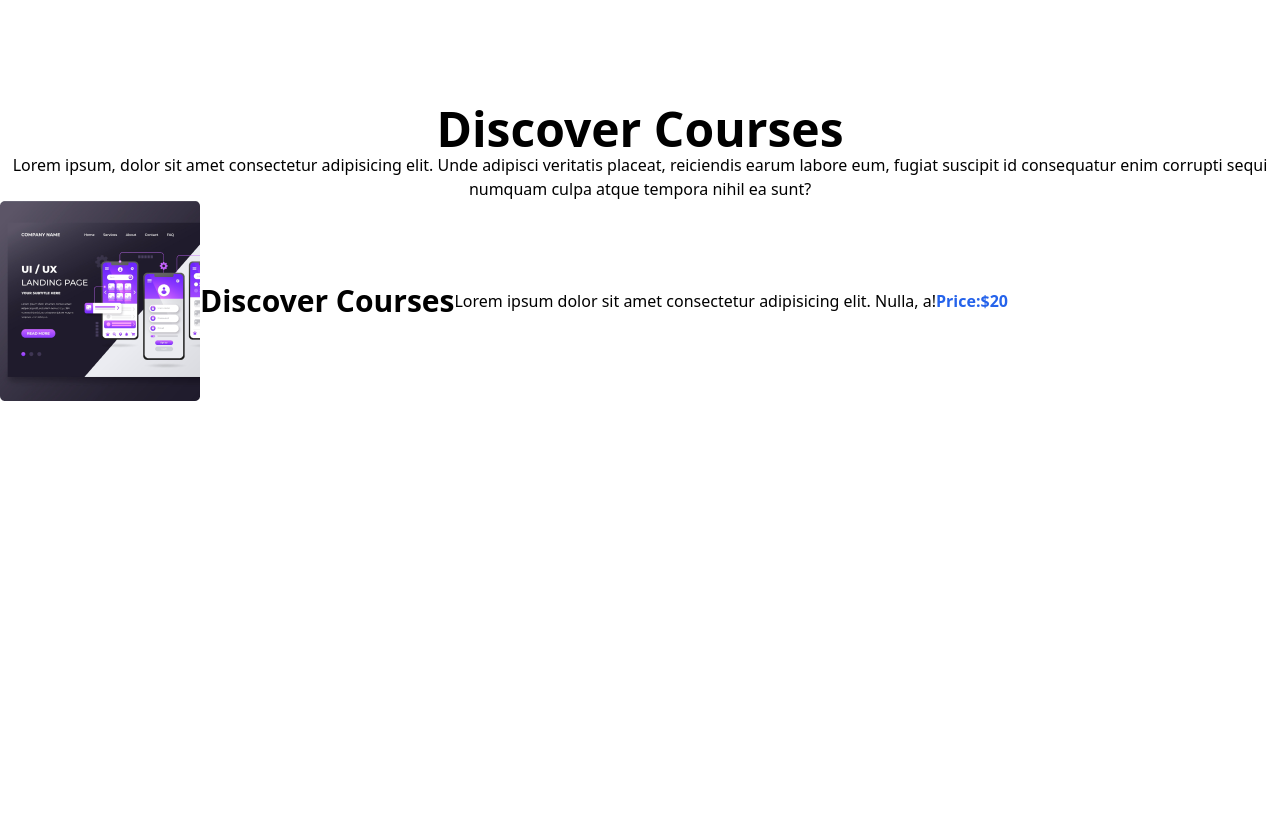
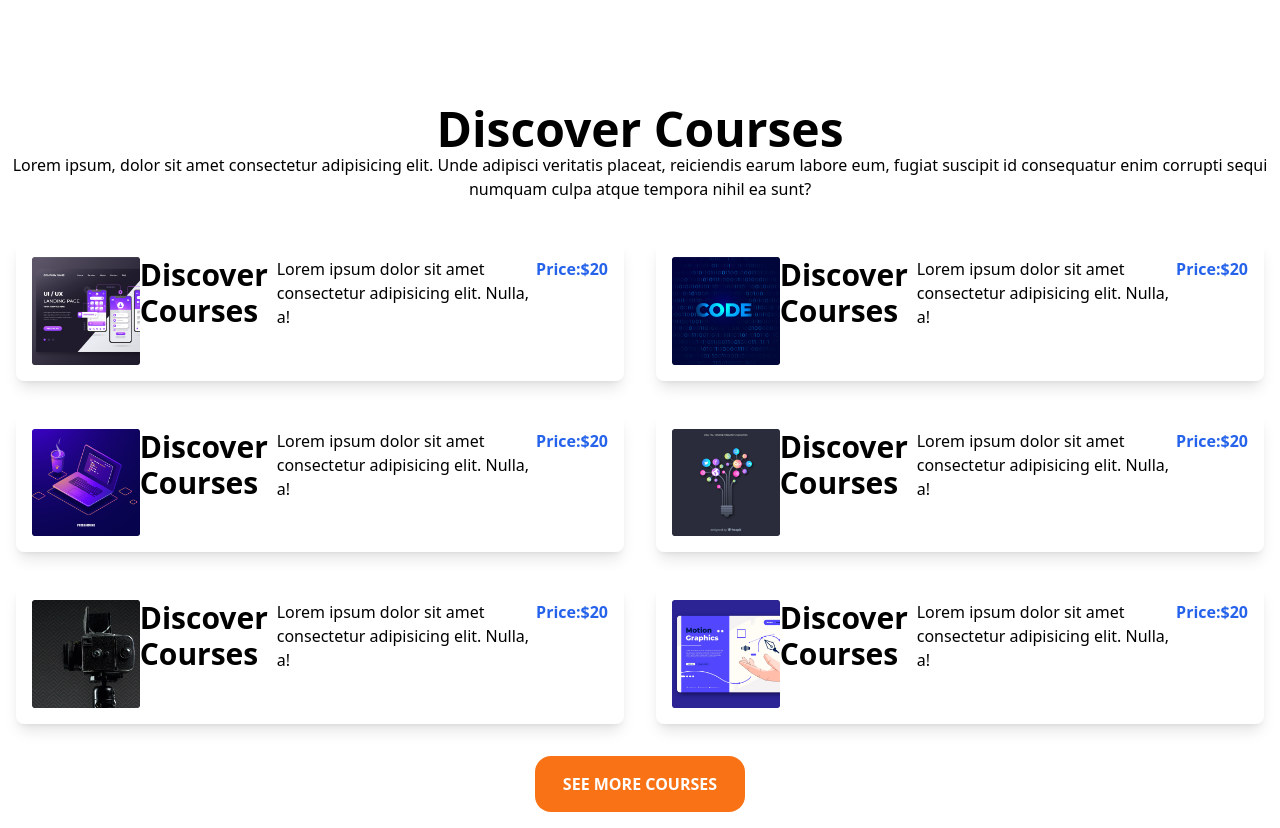
Before and after one commit to snigdharoy24/third-assignment, a plain HTML site: page index.html in a window 1280 px wide. Shown: the part 817-1645 px from the top of the page. Before the commit the page ends 1218 px from the top, so only its background shows below. Drawn offline with nearby package versions, Linux system fonts and the light colour scheme.

Commit message:
course list added

```diff
--- a/index.html
+++ b/index.html
@@ -170,7 +170,7 @@
 
     <main>
 
-        <section class="container mx-auto pt-6">
+        <section class="container mx-auto pt-6 pb-6">
            <div class="flex text-center justify-center items-center">
             <div class="  ">
                 <h1 class="text-5xl font-semibold">Discover Courses</h1>
@@ -179,19 +179,78 @@
            </div>
         </section>
 
-        <section>
-            <div class="flex">
+        <section class="grid grid-cols-2">
+            <div class="p-4 m-4 shadow-lg flex rounded-lg">
                 <div>
                     <img src="images/course/course-1.png" alt="">
                 </div>
-                <div class="flex align-center items-center text-left ">
+
                     <h1 class="text-3xl font-semibold">Discover Courses</h1>
                     <p>Lorem ipsum dolor sit amet consectetur adipisicing elit. Nulla, a!</p>
                     <h5 class="font-semibold text-blue-600">Price:$20</h5>
 
+            </div>
+            <div class="p-4 m-4 shadow-lg flex rounded-lg">
+                <div>
+                    <img src="images/course/course-2.png" alt="">
                 </div>
+
+                    <h1 class="text-3xl font-semibold">Discover Courses</h1>
+                    <p>Lorem ipsum dolor sit amet consectetur adipisicing elit. Nulla, a!</p>
+                    <h5 class="font-semibold text-blue-600">Price:$20</h5>
+
+            </div>
+            <div class="p-4 m-4 shadow-lg flex rounded-lg">
+                <div>
+                    <img src="images/course/course-3.png" alt="">
+                </div>
+
+                    <h1 class="text-3xl font-semibold">Discover Courses</h1>
+                    <p>Lorem ipsum dolor sit amet consectetur adipisicing elit. Nulla, a!</p>
+                    <h5 class="font-semibold text-blue-600">Price:$20</h5>
+
+            </div>
+            <div class="p-4 m-4 shadow-lg flex rounded-lg">
+                <div>
+                    <img src="images/course/course-4.png" alt="">
+                </div>
+
+                    <h1 class="text-3xl font-semibold">Discover Courses</h1>
+                    <p>Lorem ipsum dolor sit amet consectetur adipisicing elit. Nulla, a!</p>
+                    <h5 class="font-semibold text-blue-600">Price:$20</h5>
+
+            </div>
+            <div class="p-4 m-4 shadow-lg flex rounded-lg">
+                <div>
+                    <img src="images/course/course-5.png" alt="">
+                </div>
+
+                    <h1 class="text-3xl font-semibold">Discover Courses</h1>
+                    <p>Lorem ipsum dolor sit amet consectetur adipisicing elit. Nulla, a!</p>
+                    <h5 class="font-semibold text-blue-600">Price:$20</h5>
+
+            </div>
+            <div class="p-4 m-4 shadow-lg flex rounded-lg">
+                <div>
+                    <img src="images/course/course-6.png" alt="">
+                </div>
+
+                    <h1 class="text-3xl font-semibold">Discover Courses</h1>
+                    <p>Lorem ipsum dolor sit amet consectetur adipisicing elit. Nulla, a!</p>
+                    <h5 class="font-semibold text-blue-600">Price:$20</h5>
+
             </div>
         </section>
+
+        <div class="flex justify-center m-4">
+            <div class="">
+
+                <button class="uppercase bg-orange-500 py-4 px-7 text-white font-semibold rounded-2xl">
+
+                  <a href="#">See More Courses</a></button>
+              </div>
+            </div>
+        </div>
     </main>
 
 
```
